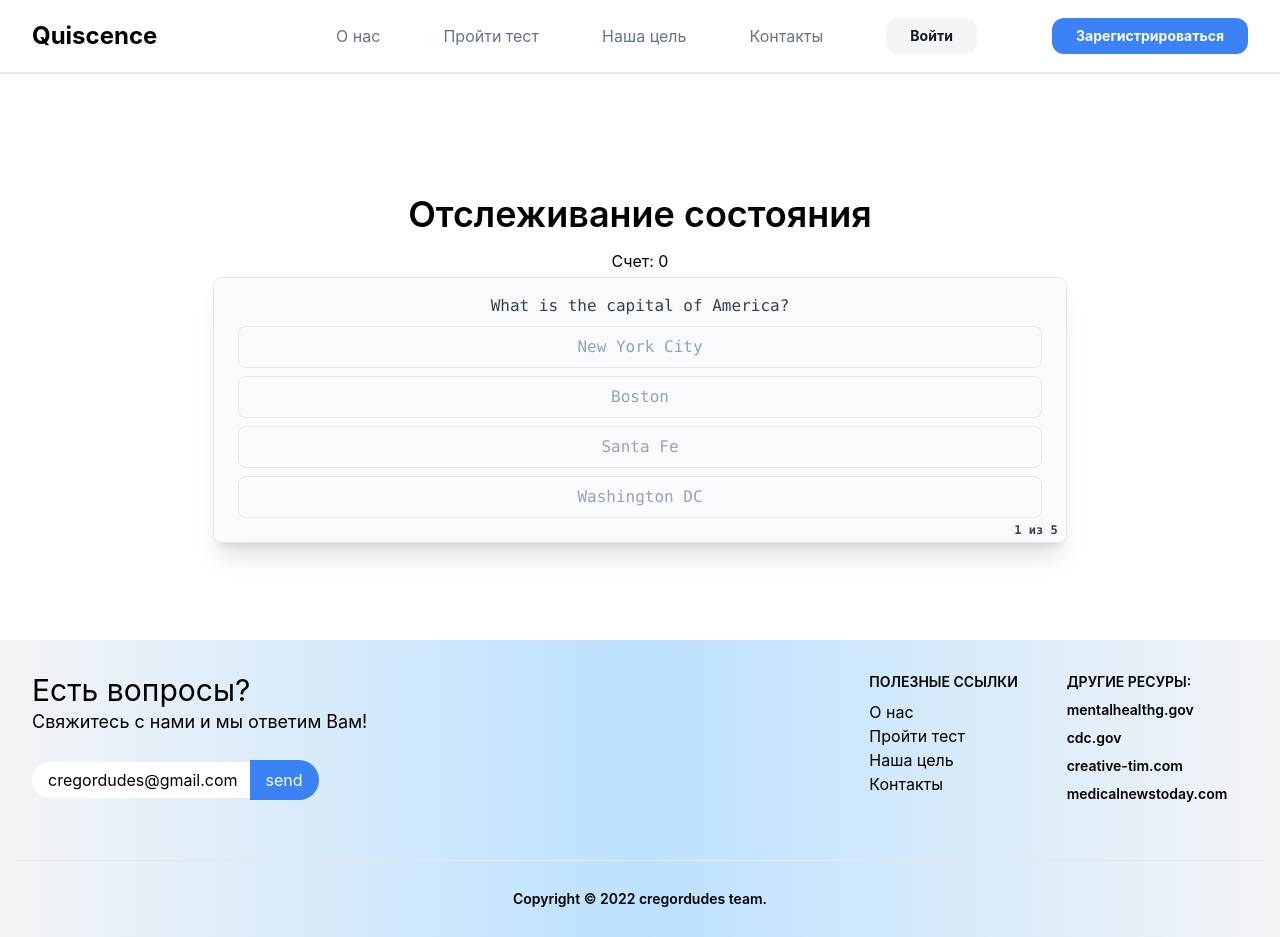
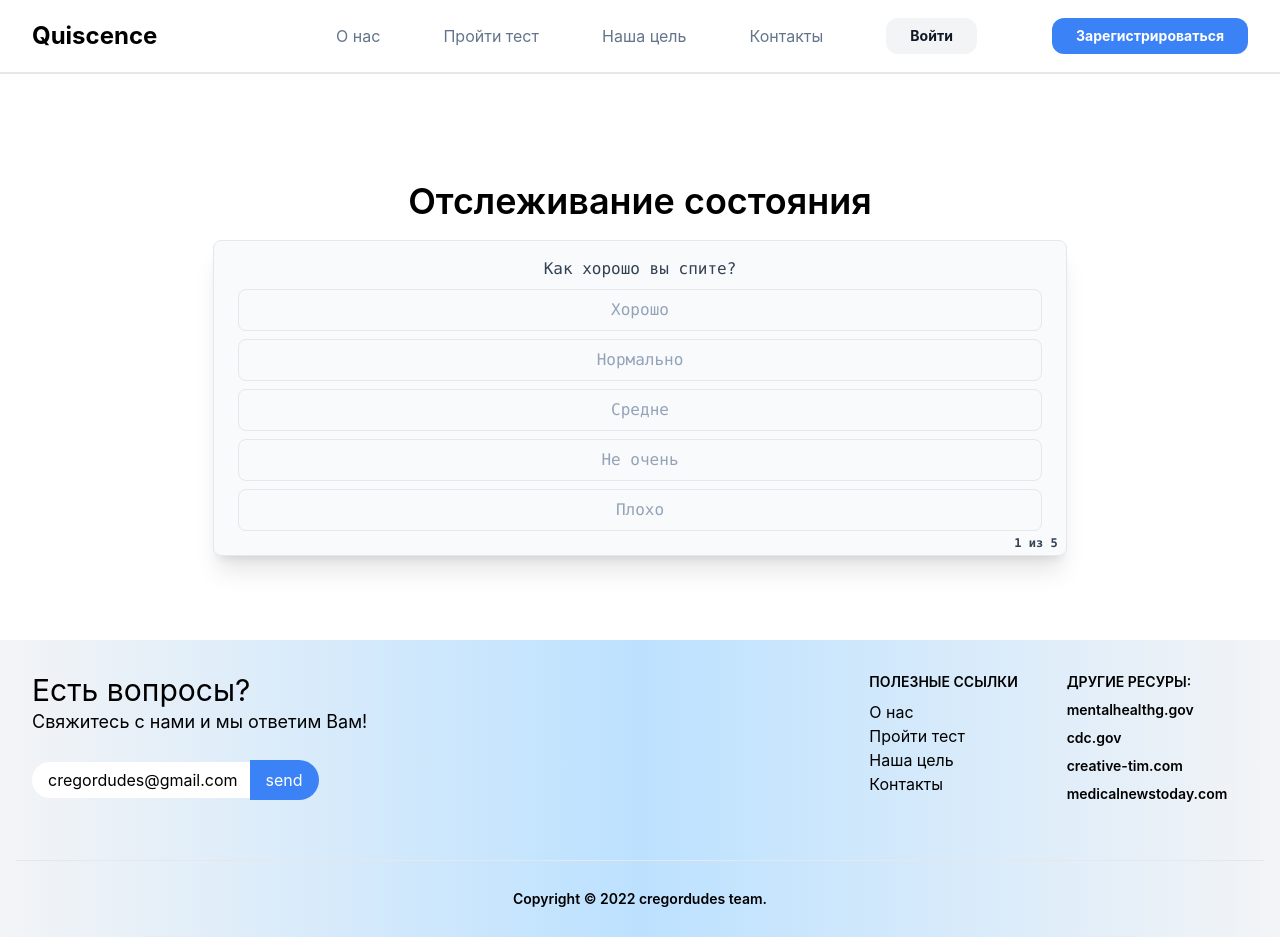
Before and after one commit to cregordudes/quiscence, a Next.js app: page /tests in a window 1280 px wide. Built offline with nearby package versions, Linux system fonts and the light colour scheme; no server answers.

Commit message:
Configured tests

```diff
--- a/pages/tests.js
+++ b/pages/tests.js
@@ -1,16 +1,48 @@
+import { setRequestMeta } from "next/dist/server/request-meta";
 import React, { useState } from "react";
-import { questions } from "../src/testInfo/data";
+import { questions, types } from "../src/testInfo/data";
 
 const Tests = () => {
   const [showResults, setShowResults] = useState(false);
   const [currentQuestion, setCurrentQuestion] = useState(0);
-   const [score, setScore] = useState(0);
 
-   /* A possible answer was clicked */
-   const optionClicked = (isCorrect) => {
-      // Increment the score
-      if (isCorrect) {
-         setScore(score + 1);
+  const initialScore = {
+    sleep: 0,
+    healthiness: 0,
+    satisfaction: 0,
+    depression: 0,
+    passivness: 0,
+    emptiness: 0,
+    anxiety: 0,
+  };
+
+  const [score, setScore] = useState(initialScore);
+
+  const optionClicked = (type, optionScore) => {
+    switch (type) {
+      case "sleep":
+        setScore({ ...score, sleep: score.sleep + optionScore });
+        break;
+      case "healthiness":
+        setScore({ ...score, healthiness: score.healthiness + optionScore });
+        break;
+      case "satisfaction":
+        setScore({ ...score, satisfaction: score.satisfaction + optionScore });
+        break;
+      case "depression":
+        setScore({ ...score, depression: score.depression + optionScore });
+        break;
+      case "passivness":
+        setScore({ ...score, passivness: score.passivness + optionScore });
+        break;
+      case "emptiness":
+        setScore({ ...score, emptiness: score.emptiness + optionScore });
+        break;
+      case "anxiety":
+        setScore({ ...score, anxiety: score.anxiety + optionScore });
+        break;
+      default:
+        console.log("Unknown kek!");
     }
 
     if (currentQuestion + 1 < questions.length) {
@@ -19,8 +51,8 @@ const Tests = () => {
       setShowResults(true);
     }
   };
+  console.log(score);
 
-   /* Resets the game back to default */
   const restartGame = () => {
     setScore(0);
     setCurrentQuestion(0);
@@ -29,17 +61,11 @@ const Tests = () => {
 
   return (
     <div className="w-full pt-10 bg-white flex flex-col justify-center align-baseline text-center h-[35.4rem]">
-         {/* 1. Header  */}
       <h1 className="text-4xl font-semibold leading-normal text-blueGray-700 mb-2">
         Отслеживание состояния
       </h1>
 
-         {/* 2. Current Score  */}
-         <h2>Счет: {score}</h2>
-
-         {/* 3. Show results or show the question game  */}
       {showResults ? (
-            /* 4. Final Results */
         <div
           className="relative flex flex-col justify-center items-center min-w-0 break-words border
             border-t-gray-200 w-2/3 mx-auto mb-6 mt-1 shadow-xl rounded-lg
@@ -48,10 +74,39 @@ const Tests = () => {
           <h1 className="text-xl font-semibold leading-normal text-blueGray-600 mb-2">
             Результат теста
           </h1>
-               <h2>
-                  {score} из {questions.length} правильных - (
-                  {(score / questions.length) * 100}%)
-               </h2>
+
+          {
+            // Turn into Table
+          }
+          <p className="text-md font-serif leading-normal text-sky-900 mb-2">
+            {"Тревога: "}
+            {score.anxiety}
+          </p>
+          <p className="text-md font-serif leading-normal text-sky-900 mb-2">
+            {"Депрессия: "}
+            {score.depression}
+          </p>
+          <p className="text-md font-serif leading-normal text-sky-900 mb-2">
+            {"Пустота: "}
+            {score.emptiness}
+          </p>
+          <p className="text-md font-serif leading-normal text-sky-900 mb-2">
+            {"Здоровье: "}
+            {score.healthiness}
+          </p>
+          <p className="text-md font-serif leading-normal text-sky-900 mb-2">
+            {"Пассивность: "}
+            {score.passivness}
+          </p>
+          <p className="text-md font-serif leading-normal text-sky-900 mb-2">
+            {"Удовлетворение: "}
+            {score.satisfaction}
+          </p>
+          <p className="text-md font-serif leading-normal text-sky-900 mb-2">
+            {"Сон: "}
+            {score.sleep}
+          </p>
+
           <button
             onClick={() => restartGame()}
             className="w-fit border rounded-lg p-2 m-2 cursor-pointer
@@ -61,23 +116,19 @@ const Tests = () => {
           </button>
         </div>
       ) : (
-            /* 5. Question Card  */
         <div
           className="relative flex flex-col min-w-0 break-words border
             border-t-gray-200 w-2/3 mx-auto mb-6 mt-1 shadow-xl rounded-lg
             bg-slate-50 font-mono text-slate-700 p-4"
         >
-               <h3 className="question-text">
-                  {questions[currentQuestion].text}
-               </h3>
+          <h3 className="question-text">{questions[currentQuestion].text}</h3>
 
-               {/* List of possible answers  */}
           <ul>
             {questions[currentQuestion].options.map((option) => {
               return (
                 <li
                   key={option.id}
-                           onClick={() => optionClicked(option.isCorrect)}
+                  onClick={() => optionClicked(option.type, option.score)}
                   className="text-slate-400 border border-gray-200 rounded-lg p-2 m-2 cursor-pointer
                            hover:border-gray-400 hover:text-slate-600"
                 >
@@ -86,7 +137,7 @@ const Tests = () => {
               );
             })}
           </ul>
-               {/* Current Question  */}
+
           <span className="text-xs font-semibold absolute right-2 bottom-1">
             {currentQuestion + 1} из {questions.length}
           </span>
--- a/src/components/Characteristics.jsx
+++ b/src/components/Characteristics.jsx
@@ -4,20 +4,16 @@ import Range from "./Range";
 const Characteristics = () => {
   const chars = [
     { min: "Депрессия", max: "Счастье", value: 34 },
-      { min: "Пассивность", max: "Агрессия", value: 10 },
+    { min: "Пассивность", max: "Активность", value: 10 },
     { min: "Пустота", max: "Наполненность", value: 45 },
     { min: "Паника", max: "Спокйоствие", value: 70 },
   ];
   return (
     <div className="mx-auto my-5 px-4 py-2 shadow-lg rounded-lg ">
-         <h2 className="text-slate-800 font-semibold text-lg">
-            Характеристика
-         </h2>
+      <h2 className="text-slate-800 font-semibold text-lg">Характеристика</h2>
 
       {chars.map((el, idx) => {
-            return (
-               <Range min={el.min} max={el.max} value={el.value} key={idx} />
-            );
+        return <Range min={el.min} max={el.max} value={el.value} key={idx} />;
       })}
     </div>
   );
--- a/src/components/Recommendations.jsx
+++ b/src/components/Recommendations.jsx
@@ -40,7 +40,9 @@ const Recommendations = () => {
     <section className="relative py-16 bg-blueGray-200 w-full md:w-1/2 lg:w-1/3">
       <div className="container mx-auto px-4">
         <Advices />
-        <ProfileCourse />
+        {
+          //<ProfileCourse />}
+        }
         <div className="flex justify-evenly">
           {courses.map((el, key) => {
             return (
--- a/src/testInfo/data.js
+++ b/src/testInfo/data.js
@@ -1,47 +1,64 @@
+export const types = [
+  "sleep",
+  "healthiness",
+  "satisfaction",
+  "depression",
+  "passivness",
+  "emptiness",
+  "anxiety",
+];
+
+//score == -10 bad, 0 needs consultation, 5 good, 10 exeptional
+
 export const questions = [
   {
-      text: "What is the capital of America?",
+    text: "Как хорошо вы спите?",
     options: [
-         { id: 0, text: "New York City", isCorrect: false },
-         { id: 1, text: "Boston", isCorrect: false },
-         { id: 2, text: "Santa Fe", isCorrect: false },
-         { id: 3, text: "Washington DC", isCorrect: true },
+      { id: 0, text: "Хорошо", type: "sleep", score: 2 },
+      { id: 1, text: "Нормально", type: "sleep", score: 1 },
+      { id: 2, text: "Средне", type: "sleep", score: 0 },
+      { id: 3, text: "Не очень", type: "sleep", score: -1 },
+      { id: 4, text: "Плохо", type: "sleep", score: -2 },
     ],
   },
   {
     text: "What year was the Constitution of America written?",
     options: [
-         { id: 0, text: "1787", isCorrect: true },
-         { id: 1, text: "1776", isCorrect: false },
-         { id: 2, text: "1774", isCorrect: false },
-         { id: 3, text: "1826", isCorrect: false },
+      { id: 0, text: "Хорошо", type: "healthiness", score: 2 },
+      { id: 1, text: "Нормально", type: "healthiness", score: 1 },
+      { id: 2, text: "Средне", type: "healthiness", score: 0 },
+      { id: 3, text: "Не очень", type: "healthiness", score: -1 },
+      { id: 4, text: "Плохо", type: "healthiness", score: -2 },
     ],
   },
   {
     text: "Who was the second president of the US?",
     options: [
-         { id: 0, text: "John Adams", isCorrect: true },
-         { id: 1, text: "Paul Revere", isCorrect: false },
-         { id: 2, text: "Thomas Jefferson", isCorrect: false },
-         { id: 3, text: "Benjamin Franklin", isCorrect: false },
+      { id: 0, text: "Хорошо", type: "satisfaction", score: 2 },
+      { id: 1, text: "Нормально", type: "satisfaction", score: 1 },
+      { id: 2, text: "Средне", type: "satisfaction", score: 0 },
+      { id: 3, text: "Не очень", type: "satisfaction", score: -1 },
+      { id: 4, text: "Плохо", type: "satisfaction", score: -2 },
     ],
   },
   {
     text: "What is the largest state in the US?",
     options: [
-         { id: 0, text: "California", isCorrect: false },
-         { id: 1, text: "Alaska", isCorrect: true },
-         { id: 2, text: "Texas", isCorrect: false },
-         { id: 3, text: "Montana", isCorrect: false },
+      { id: 0, text: "Хорошо", type: "depression", score: 2 },
+      { id: 1, text: "Нормально", type: "depression", score: 1 },
+      { id: 2, text: "Средне", type: "depression", score: 0 },
+      { id: 3, text: "Не очень", type: "depression", score: -1 },
+      { id: 4, text: "Плохо", type: "depression", score: -2 },
     ],
   },
   {
     text: "Which of the following countries DO NOT border the US?",
     options: [
-         { id: 0, text: "Canada", isCorrect: false },
-         { id: 1, text: "Russia", isCorrect: true },
-         { id: 2, text: "Cuba", isCorrect: true },
-         { id: 3, text: "Mexico", isCorrect: false },
+      { id: 0, text: "Хорошо", type: "passivness", score: 2 },
+      { id: 1, text: "Нормально", type: "passivness", score: 1 },
+      { id: 2, text: "Средне", type: "passivness", score: 0 },
+      { id: 3, text: "Не очень", type: "passivness", score: -1 },
+      { id: 4, text: "Плохо", type: "passivness", score: -2 },
     ],
   },
 ];
```
Also changed, not shown: todo.txt. Lines whose indentation alone changed are shown as unchanged.
